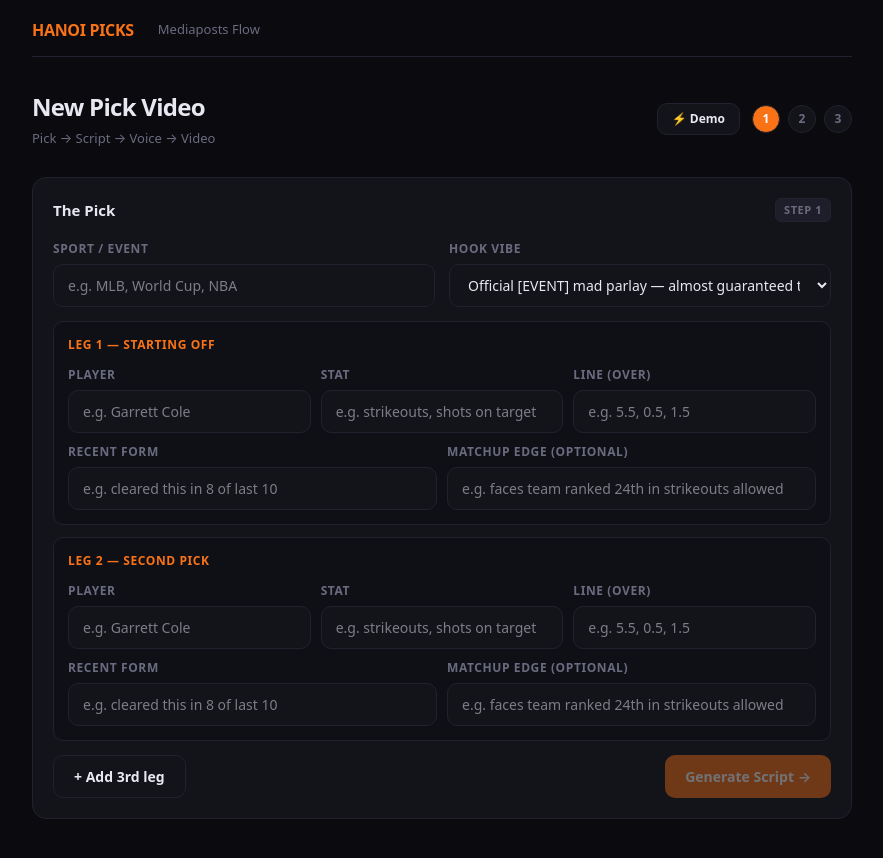
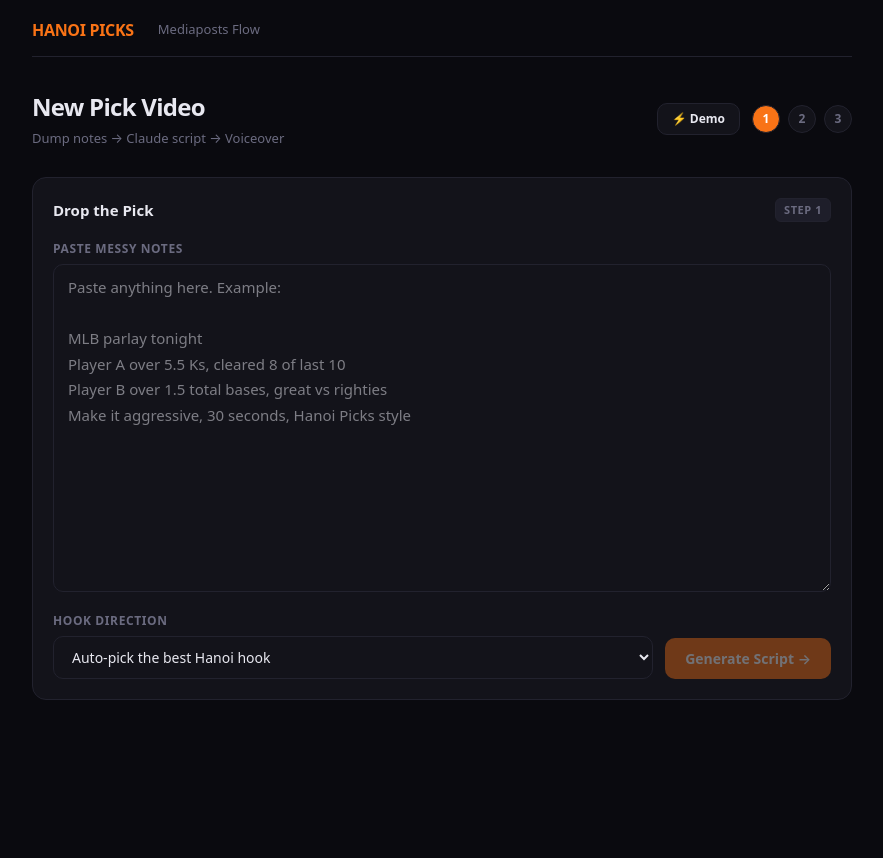
Before and after one commit to Pu11en/hanoi-picks, a Next.js app in the folder Mediaposts-flow/app/: page / in a window 1280 px wide. Shown: the top 858 px of the page, without its empty margins (198-1081 px from the left). After the commit the page ends 800 px from the top, so only its background shows below. Built offline with nearby package versions, Linux system fonts and the light colour scheme.

Commit message:
Simplify media flow pick input

```diff
--- a/Mediaposts-flow/app/app/api/generate-script/route.ts
+++ b/Mediaposts-flow/app/app/api/generate-script/route.ts
@@ -3,48 +3,58 @@
 
 const SYSTEM = `You write short 9x16 sports-betting video scripts for Hanoi Picks. Videos run 28-33 seconds, voiceover-driven.
 
-FORMULA (always follow exactly):
-1. HOOK (1 bold line), pick one vibe:
-   - "This is the official [EVENT] mad parlay that is almost guaranteed to hit."
-   - "Betting [SPORT/STAT] has been so free this year."
-   - "The [EVENT] is the easiest way to triple your [SPORT] betting."
-2. LEG 1 — "Starting off with [PLAYER] to go over [LINE] [STAT]. He's [averaged X / cleared this in N of his last 10 games]."
-3. LEG 2 — "My second pick is [PLAYER] to go over [LINE] [STAT]. He's averaging [X] over his last 10 and [matchup edge if provided]."
-4. CLOSER — "My last guy [recent stat], so we're going to roll with [PLAYER] to go over [LINE] [STAT]."
+The user may paste messy notes, screenshots converted to text, odds, player props, stat blurbs, partial ideas, or a rough draft. Extract the best 2-3 legs and turn them into one tight voiceover script.
+
+FORMULA:
+1. Bold/cocky hook.
+2. 2-3 parlay legs.
+3. Each leg includes player, line/stat, recent-form proof, and matchup edge if useful.
+4. End with: "so we're going to roll with..."
 
 VOICE RULES:
-- First person, confident, fast. "We're going to roll with…"
-- Sprinkle: "This should be free." / "almost guaranteed" / "only needs one to catch this line."
-- Lines are always half-points (0.5, 1.5, 5.5)
-- No intro, no signoff, no hashtags. Hook → picks → done.
+- First person, confident, fast. "We're going to roll with..."
+- Sound like Hanoi Picks, not a formal betting article.
+- Use punchy phrases like "This should be free," "almost guaranteed," or "only needs one to catch this line" when they fit.
+- Keep it around 28-33 seconds read aloud.
+- No intro, no signoff, no hashtags.
+- Do not invent hard stats unless the user gave them. If notes are missing a stat, use softer language like "he's been clearing this lately" rather than fake numbers.
 - Output ONLY the script. No labels, no commentary.`;
 
 function runClaude(prompt: string): Promise<string> {
   return new Promise((resolve, reject) => {
-    const proc = spawn("claude", ["-p", prompt], { env: process.env });
-    let out = "", err = "";
+    const proc = spawn("claude", ["-p"], {
+      env: process.env,
+      stdio: ["pipe", "pipe", "pipe"],
+    });
+
+    let out = "";
+    let err = "";
+
     proc.stdout.on("data", (d) => { out += d.toString(); });
     proc.stderr.on("data", (d) => { err += d.toString(); });
+    proc.on("error", reject);
     proc.on("close", (code) => {
-      if (code !== 0) reject(new Error(err || `claude exited ${code}`));
+      if (code !== 0) reject(new Error((err || out || `claude exited ${code}`).trim()));
       else resolve(out.trim());
     });
+
+    proc.stdin.write(prompt);
+    proc.stdin.end();
   });
 }
 
 export async function POST(req: NextRequest) {
-  const { sport, hookVibe, legs, reviseNote, previousScript } = await req.json();
+  try {
+    const { pickDump, hookVibe, reviseNote, previousScript } = await req.json();
 
-  const userMsg = previousScript
-    ? `Previous script:\n${previousScript}\n\nRevise based on this note: ${reviseNote}`
-    : `Sport/event: ${sport}
-Hook vibe: ${hookVibe}
-Legs:
-${legs.map((l: { player: string; stat: string; line: string; recentForm: string; matchupEdge?: string }, i: number) =>
-  `${i + 1}. Player: ${l.player} | Stat: ${l.stat} | Line: ${l.line} | Recent form: ${l.recentForm}${l.matchupEdge ? ` | Matchup edge: ${l.matchupEdge}` : ""}`
-).join("\n")}`;
+    const userMsg = previousScript
+      ? `Here is the current script:\n${previousScript}\n\nOriginal notes:\n${pickDump || "No original notes provided."}\n\nRevise it based on this chat note:\n${reviseNote}`
+      : `Hook direction: ${hookVibe}\n\nMessy pick notes from user:\n${pickDump}`;
 
-  const fullPrompt = `${SYSTEM}\n\n${userMsg}`;
-  const script = await runClaude(fullPrompt);
-  return NextResponse.json({ script });
+    const script = await runClaude(`${SYSTEM}\n\n${userMsg}`);
+    return NextResponse.json({ script });
+  } catch (err) {
+    const message = err instanceof Error ? err.message : "Script generation failed";
+    return NextResponse.json({ error: message }, { status: 500 });
+  }
 }
--- a/Mediaposts-flow/app/app/page.tsx
+++ b/Mediaposts-flow/app/app/page.tsx
@@ -2,64 +2,72 @@
 import { useState, useRef } from "react";
 
 const HOOK_VIBES = [
-  "Official [EVENT] mad parlay — almost guaranteed to hit",
-  "Betting [SPORT/STAT] has been so free this year",
-  "The [EVENT] is the easiest way to triple your betting",
+  "Auto-pick the best Hanoi hook",
+  "Official mad parlay — almost guaranteed",
+  "Betting this market has been free",
+  "Easiest way to triple the bet",
 ];
 
-type Leg = { player: string; stat: string; line: string; recentForm: string; matchupEdge: string };
+const DEMO_NOTES = `MLB parlay for tonight. Make it sound like Hanoi Picks, fast and cocky.
 
-const emptyLeg = (): Leg => ({ player: "", stat: "", line: "", recentForm: "", matchupEdge: "" });
+Drew Rasmussen over 5.5 strikeouts. He's averaging 6.4 Ks over his last 10 starts and cleared this in 8 of 10.
+
+Freddie Freeman over 1.5 total bases. Averaging 1.7 total bases over his last 10. Hitting around .300 with a .500 slug against righties.
+
+Gerrit Cole over 6.5 strikeouts. 46 strikeouts over his last 10 appearances. End by rolling with Cole.`;
+
+const DEMO_SCRIPT = "Betting MLB strikeouts have been so free this year. Starting off with Drew Rasmussen to go over 5.5 strikeouts — he's averaging 6.4 over his last 10 starts and has cleared this in 8 of those 10 games. This should be free. My second pick is Freddie Freeman to go over 1.5 total bases — he's averaging 1.7 over his last 10 and is hitting nearly .300 with a .500 slug against right-handed pitching. My last guy recorded 46 strikeouts over his last 10 appearances, so we're going to roll with Gerrit Cole to go over 6.5 strikeouts.";
 
 export default function Home() {
-  const [sport, setSport] = useState("");
+  const [pickDump, setPickDump] = useState("");
   const [hookVibe, setHookVibe] = useState(HOOK_VIBES[0]);
-  const [legs, setLegs] = useState<Leg[]>([emptyLeg(), emptyLeg()]);
   const [script, setScript] = useState("");
   const [reviseNote, setReviseNote] = useState("");
   const [voiceUrl, setVoiceUrl] = useState("");
   const [voiceMode, setVoiceMode] = useState<"elevenlabs" | "upload">("elevenlabs");
-  const [step, setStep] = useState<"form" | "script" | "voice">("form");
+  const [step, setStep] = useState<"dump" | "script" | "voice">("dump");
   const [loading, setLoading] = useState(false);
   const [voiceLoading, setVoiceLoading] = useState(false);
+  const [error, setError] = useState("");
   const fileRef = useRef<HTMLInputElement>(null);
 
-  function updateLeg(i: number, field: keyof Leg, val: string) {
-    setLegs(prev => prev.map((l, idx) => idx === i ? { ...l, [field]: val } : l));
-  }
-
-  function addLeg() { if (legs.length < 3) setLegs(prev => [...prev, emptyLeg()]); }
-  function removeLeg(i: number) { if (legs.length > 2) setLegs(prev => prev.filter((_, idx) => idx !== i)); }
-
   function loadDemo() {
-    setSport("MLB");
-    setHookVibe(HOOK_VIBES[1]);
-    setLegs([
-      { player: "Drew Rasmussen", stat: "strikeouts", line: "5.5", recentForm: "averaging 6.4 Ks over his last 10 starts, cleared this in 8 of 10", matchupEdge: "" },
-      { player: "Freddie Freeman", stat: "total bases", line: "1.5", recentForm: "averaging 1.7 total bases over his last 10", matchupEdge: "hitting .300 with a .500 slug vs right-handed pitching" },
-      { player: "Gerrit Cole", stat: "strikeouts", line: "6.5", recentForm: "46 strikeouts over his last 10 appearances", matchupEdge: "" },
-    ]);
-    setScript("Betting MLB strikeouts have been so free this year. Starting off with Drew Rasmussen to go over 5.5 strikeouts — he's averaging 6.4 over his last 10 starts and has cleared this in 8 of those 10 games. This should be free. My second pick is Freddie Freeman to go over 1.5 total bases — he's averaging 1.7 over his last 10 and is hitting nearly .300 with a .500 slug against right-handed pitching. My last guy recorded 46 strikeouts over his last 10 appearances, so we're going to roll with Gerrit Cole to go over 6.5 strikeouts.");
+    setPickDump(DEMO_NOTES);
+    setHookVibe(HOOK_VIBES[0]);
+    setScript(DEMO_SCRIPT);
+    setError("");
     setStep("script");
   }
 
   async function generateScript(revise = false) {
     setLoading(true);
+    setError("");
     try {
       const res = await fetch("/api/generate-script", {
         method: "POST",
         headers: { "content-type": "application/json" },
-        body: JSON.stringify({ sport, hookVibe, legs, reviseNote: revise ? reviseNote : undefined, previousScript: revise ? script : undefined }),
+        body: JSON.stringify({
+          pickDump,
+          hookVibe,
+          reviseNote: revise ? reviseNote : undefined,
+          previousScript: revise ? script : undefined,
+        }),
       });
       const data = await res.json();
+      if (!res.ok) throw new Error(data.error || "Script generation failed");
       setScript(data.script);
       setReviseNote("");
       setStep("script");
-    } finally { setLoading(false); }
+    } catch (err) {
+      setError(err instanceof Error ? err.message : "Something went wrong");
+    } finally {
+      setLoading(false);
+    }
   }
 
   async function generateVoice() {
     setVoiceLoading(true);
+    setError("");
     try {
       const res = await fetch("/api/generate-voice", {
         method: "POST",
@@ -67,18 +75,24 @@
         body: JSON.stringify({ script }),
       });
       const data = await res.json();
+      if (!res.ok) throw new Error(data.error || "Voice generation failed");
       setVoiceUrl(data.url);
       setStep("voice");
-    } finally { setVoiceLoading(false); }
+    } catch (err) {
+      setError(err instanceof Error ? err.message : "Something went wrong");
+    } finally {
+      setVoiceLoading(false);
+    }
   }
 
-  async function handleUpload(e: React.ChangeEvent<HTMLInputElement>) {
+  function handleUpload(e: React.ChangeEvent<HTMLInputElement>) {
     const file = e.target.files?.[0];
     if (!file) return;
-    const url = URL.createObjectURL(file);
-    setVoiceUrl(url);
+    setVoiceUrl(URL.createObjectURL(file));
     setStep("voice");
   }
+
+  const stepIndex = ["dump", "script", "voice"].indexOf(step);
 
   return (
     <main>
@@ -86,109 +100,98 @@
         <div>
           <h1 style={{ fontSize: 24, fontWeight: 800, letterSpacing: "-0.03em" }}>New Pick Video</h1>
           <p style={{ color: "var(--muted)", fontSize: 13, marginTop: 4 }}>
-            Pick → Script → Voice → Video
+            Dump notes → Claude script → Voiceover
           </p>
         </div>
         <div style={{ display: "flex", gap: 8, alignItems: "center" }}>
-          <button className="btn-ghost" style={{ padding: "6px 14px", fontSize: 12, marginRight: 4 }} onClick={loadDemo}>⚡ Demo</button>
-          {["form", "script", "voice"].map((s, i) => (
+          <button className="btn-ghost" style={{ padding: "6px 14px", fontSize: 12, marginRight: 4 }} onClick={loadDemo}>
+            ⚡ Demo
+          </button>
+          {["dump", "script", "voice"].map((s, i) => (
             <span key={s} style={{
-              width: 28, height: 28, borderRadius: "50%", display: "flex", alignItems: "center",
-              justifyContent: "center", fontSize: 12, fontWeight: 700,
-              background: step === s ? "var(--accent)" : (["form","script","voice"].indexOf(step) > i ? "#2a2a3a" : "var(--surface)"),
-              color: step === s ? "#fff" : (["form","script","voice"].indexOf(step) > i ? "var(--text)" : "var(--muted)"),
-              border: "1px solid var(--border)"
+              width: 28,
+              height: 28,
+              borderRadius: "50%",
+              display: "flex",
+              alignItems: "center",
+              justifyContent: "center",
+              fontSize: 12,
+              fontWeight: 700,
+              background: step === s ? "var(--accent)" : (stepIndex > i ? "#2a2a3a" : "var(--surface)"),
+              color: step === s ? "#fff" : (stepIndex > i ? "var(--text)" : "var(--muted)"),
+              border: "1px solid var(--border)",
             }}>{i + 1}</span>
           ))}
         </div>
       </div>
 
-      {/* STEP 1: PICK FORM */}
-      <div className="card" style={{ marginBottom: 16, display: step === "form" || true ? "block" : "none" }}>
+      {error && (
+        <div className="card" style={{ marginBottom: 16, borderColor: "#7f1d1d", background: "#1a0f12", color: "#fecaca" }}>
+          {error}
+        </div>
+      )}
+
+      <div className="card" style={{ marginBottom: 16 }}>
         <div style={{ display: "flex", alignItems: "center", justifyContent: "space-between", marginBottom: 18 }}>
-          <span style={{ fontWeight: 700, fontSize: 15 }}>The Pick</span>
+          <span style={{ fontWeight: 700, fontSize: 15 }}>Drop the Pick</span>
           <span className="tag">Step 1</span>
         </div>
 
-        <div style={{ display: "grid", gridTemplateColumns: "1fr 1fr", gap: 14, marginBottom: 14 }}>
+        <div style={{ marginBottom: 14 }}>
+          <label>Paste messy notes</label>
+          <textarea
+            rows={12}
+            placeholder={`Paste anything here. Example:\n\nMLB parlay tonight\nPlayer A over 5.5 Ks, cleared 8 of last 10\nPlayer B over 1.5 total bases, great vs righties\nMake it aggressive, 30 seconds, Hanoi Picks style`}
+            value={pickDump}
+            onChange={e => setPickDump(e.target.value)}
+            style={{ fontSize: 15, lineHeight: 1.7, minHeight: 260 }}
+          />
+        </div>
+
+        <div style={{ display: "grid", gridTemplateColumns: "1fr auto", gap: 12, alignItems: "end" }}>
           <div>
-            <label>Sport / Event</label>
-            <input placeholder="e.g. MLB, World Cup, NBA" value={sport} onChange={e => setSport(e.target.value)} />
-          </div>
-          <div>
-            <label>Hook vibe</label>
+            <label>Hook direction</label>
             <select value={hookVibe} onChange={e => setHookVibe(e.target.value)}>
               {HOOK_VIBES.map(v => <option key={v}>{v}</option>)}
             </select>
           </div>
-        </div>
-
-        <div style={{ display: "flex", flexDirection: "column", gap: 12 }}>
-          {legs.map((leg, i) => (
-            <div key={i} style={{ background: "#0f0f16", border: "1px solid var(--border)", borderRadius: 10, padding: 14 }}>
-              <div style={{ display: "flex", alignItems: "center", justifyContent: "space-between", marginBottom: 12 }}>
-                <span style={{ fontSize: 12, fontWeight: 700, color: "var(--accent)", textTransform: "uppercase", letterSpacing: "0.05em" }}>
-                  {i === 0 ? "Leg 1 — Starting off" : i === 1 ? "Leg 2 — Second pick" : "Closer — Roll with"}
-                </span>
-                {legs.length > 2 && (
-                  <button className="btn-ghost" style={{ padding: "3px 10px", fontSize: 12 }} onClick={() => removeLeg(i)}>✕</button>
-                )}
-              </div>
-              <div style={{ display: "grid", gridTemplateColumns: "1fr 1fr 1fr", gap: 10, marginBottom: 10 }}>
-                <div><label>Player</label><input placeholder="e.g. Garrett Cole" value={leg.player} onChange={e => updateLeg(i, "player", e.target.value)} /></div>
-                <div><label>Stat</label><input placeholder="e.g. strikeouts, shots on target" value={leg.stat} onChange={e => updateLeg(i, "stat", e.target.value)} /></div>
-                <div><label>Line (over)</label><input placeholder="e.g. 5.5, 0.5, 1.5" value={leg.line} onChange={e => updateLeg(i, "line", e.target.value)} /></div>
-              </div>
-              <div style={{ display: "grid", gridTemplateColumns: "1fr 1fr", gap: 10 }}>
-                <div><label>Recent form</label><input placeholder="e.g. cleared this in 8 of last 10" value={leg.recentForm} onChange={e => updateLeg(i, "recentForm", e.target.value)} /></div>
-                <div><label>Matchup edge (optional)</label><input placeholder="e.g. faces team ranked 24th in strikeouts allowed" value={leg.matchupEdge} onChange={e => updateLeg(i, "matchupEdge", e.target.value)} /></div>
-              </div>
-            </div>
-          ))}
-        </div>
-
-        <div style={{ display: "flex", gap: 10, marginTop: 14 }}>
-          {legs.length < 3 && (
-            <button className="btn-ghost" onClick={addLeg}>+ Add 3rd leg</button>
-          )}
-          <button className="btn-primary" style={{ marginLeft: "auto" }} onClick={() => generateScript(false)} disabled={loading || !sport || legs.some(l => !l.player)}>
-            {loading ? "Generating…" : "Generate Script →"}
+          <button className="btn-primary" onClick={() => generateScript(false)} disabled={loading || !pickDump.trim()}>
+            {loading ? "Claude is writing…" : "Generate Script →"}
           </button>
         </div>
       </div>
 
-      {/* STEP 2: SCRIPT */}
-      {step !== "form" && (
+      {step !== "dump" && (
         <div className="card" style={{ marginBottom: 16 }}>
           <div style={{ display: "flex", alignItems: "center", justifyContent: "space-between", marginBottom: 18 }}>
             <span style={{ fontWeight: 700, fontSize: 15 }}>Script</span>
-            <div style={{ display: "flex", gap: 8, alignItems: "center" }}>
-              <span className="tag">Step 2</span>
-              <button className="btn-ghost" style={{ padding: "5px 12px", fontSize: 12 }} onClick={() => setStep("form")}>← Edit pick</button>
-            </div>
+            <span className="tag">Step 2</span>
           </div>
           <textarea
-            rows={6}
+            rows={7}
             value={script}
             onChange={e => setScript(e.target.value)}
             style={{ marginBottom: 14, fontFamily: "system-ui", fontSize: 15, lineHeight: 1.7 }}
           />
           <div style={{ display: "flex", gap: 10, alignItems: "flex-end" }}>
             <div style={{ flex: 1 }}>
-              <label>Revise note (optional)</label>
-              <input placeholder="e.g. make the hook more aggressive" value={reviseNote} onChange={e => setReviseNote(e.target.value)} />
+              <label>Chat with Claude to revise</label>
+              <input
+                placeholder="e.g. make it shorter, cockier, less formal"
+                value={reviseNote}
+                onChange={e => setReviseNote(e.target.value)}
+              />
             </div>
-            <button className="btn-ghost" onClick={() => generateScript(true)} disabled={loading}>
+            <button className="btn-ghost" onClick={() => generateScript(true)} disabled={loading || !reviseNote.trim()}>
               {loading ? "Revising…" : "Revise"}
             </button>
-            <button className="btn-primary" onClick={() => setStep("voice")}>
+            <button className="btn-primary" onClick={() => setStep("voice")} disabled={!script.trim()}>
               Lock Script →
             </button>
           </div>
         </div>
       )}
 
-      {/* STEP 3: VOICE */}
       {step === "voice" && (
         <div className="card">
           <div style={{ display: "flex", alignItems: "center", justifyContent: "space-between", marginBottom: 18 }}>
@@ -207,7 +210,7 @@
           </div>
 
           {voiceMode === "elevenlabs" ? (
-            <button className="btn-primary" onClick={generateVoice} disabled={voiceLoading}>
+            <button className="btn-primary" onClick={generateVoice} disabled={voiceLoading || !script.trim()}>
               {voiceLoading ? "Generating voice…" : "Generate voiceover"}
             </button>
           ) : (
@@ -223,7 +226,7 @@
               <audio controls src={voiceUrl} style={{ width: "100%", marginTop: 8, borderRadius: 8 }} />
               <div style={{ marginTop: 14 }}>
                 <button className="btn-primary" disabled style={{ opacity: 0.5 }}>
-                  Next: Find clips → (coming soon)
+                  Next: Find clips → coming next
                 </button>
               </div>
             </div>
--- a/Mediaposts-flow/app/package.json
+++ b/Mediaposts-flow/app/package.json
@@ -9,7 +9,6 @@
     "lint": "eslint"
   },
   "dependencies": {
-    "@google/generative-ai": "^0.24.1",
     "elevenlabs": "^1.59.0",
     "next": "16.2.9",
     "react": "19.2.4",
```
Also changed, not shown: 2 other files (tests, documents, lock files or other folders).
